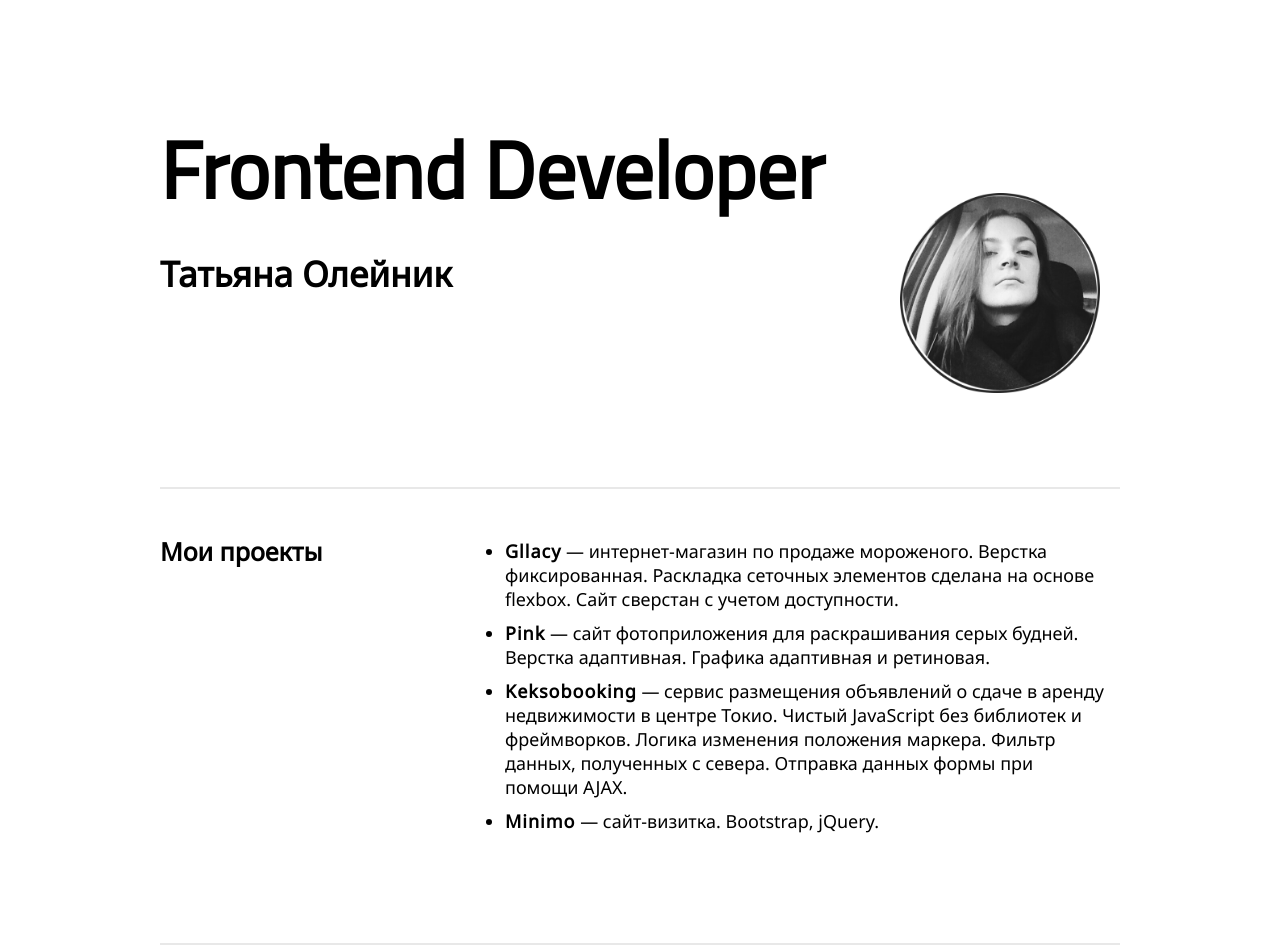
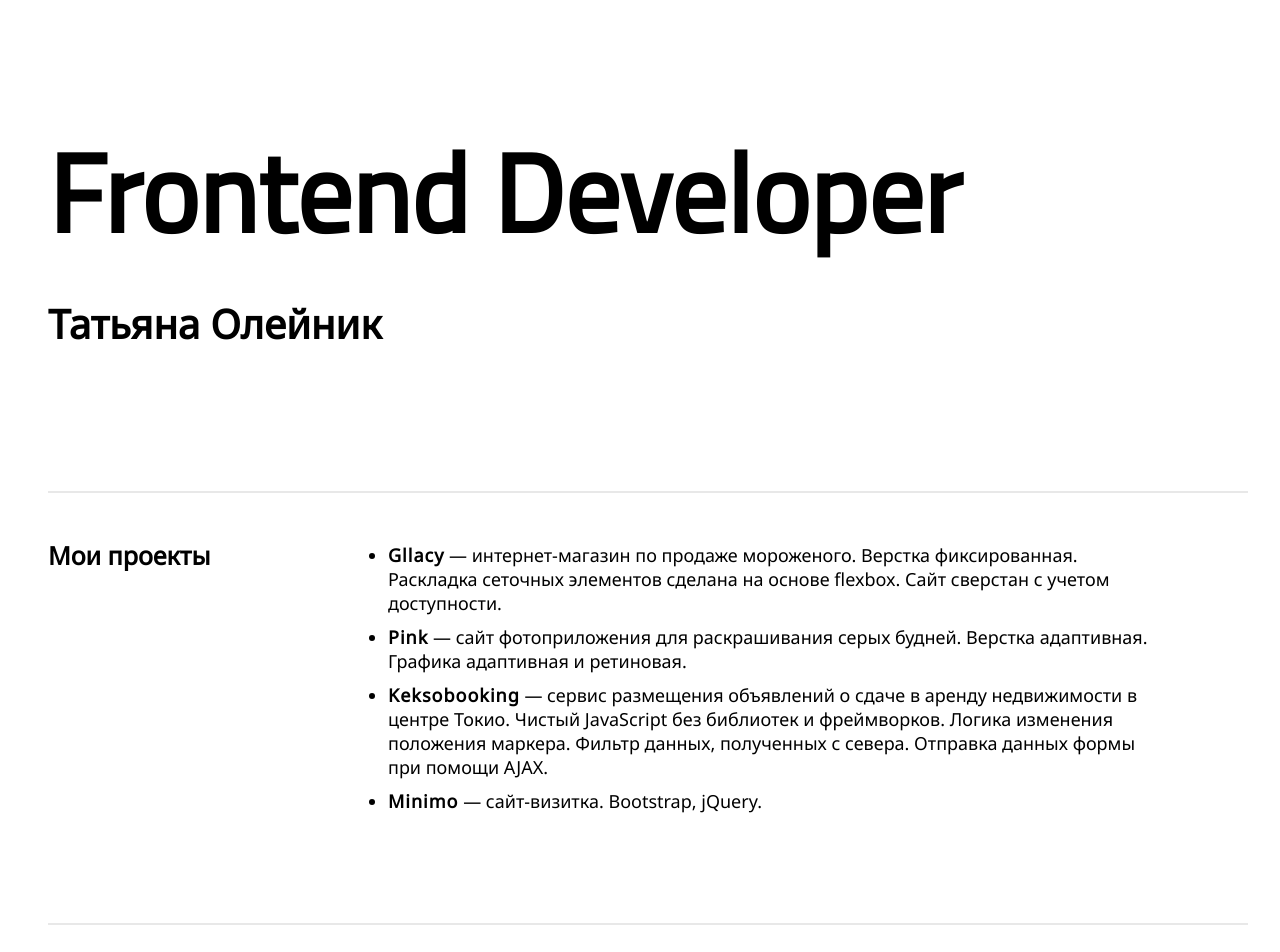
Before and after one commit to tatiana-oleynik/tatiana-oleynik.github.io, a plain HTML site: page index.html in a window 1280 px wide. Shown: the top 952 px of the page. Drawn offline with Linux system fonts and the light colour scheme.

Commit message:
Making edits

```diff
--- a/index.html
+++ b/index.html
@@ -16,7 +16,6 @@
         <h1 class="page-header__specialization">Frontend Developer</h1>
         <h2 class="page-header__name">Татьяна Олейник</h2>
       </div>
-      <img class="page-header__photo" src="img/photo.png" width="200" height="200">
     </header>
     <div class="trait"></div>
     <section class="projects">
--- a/style.css
+++ b/style.css
@@ -2,75 +2,31 @@ body {
   font-family: 'Noto Sans', sans-serif;
 }
 
-.wrapper {
-  max-width: 960px;
-  margin: 0 auto;
-}
-
-.page-header {
-  position: relative;
-  display: flex;
-  margin-bottom: 90px;
+.page-header__photo {
+  display: none;
 }
 
 .page-header__specialization {
   font-family: 'Titillium Web', sans-serif;
-  font-size: 80px;
   font-weight: bold;
 
   margin: 0;
-  margin-top: 100px;
-  margin-bottom: 20px;
   padding: 0;
 }
 
-.page-header__name {
-  font-size: 35px;
-  margin: 0;
-  margin-bottom: 100px;
-  padding: 0;
-}
-
-.page-header__photo {
-  position: absolute;
-  top: 185px;
-  left: 740px;
-}
-
 .trait {
-  width: 960px;
   height: 2px;
-  margin-bottom: 50px;
-
   background-color: rgb(232, 232, 232);
 }
 
-.projects,
-.technologies,
-.education,
-.profiles,
-.contacts {
-  display: flex;
-  margin-bottom: 100px;
-  line-height: 24px;
-}
-
-.title {
-  font-size: 25px;
-  margin: 0;
-  padding: 0;
-
-  width: 200px;
-  margin-right: 145px;
-}
-
+.page-header__name,
+.title,
 .projects__list,
 .technologies__list,
 .education__list,
 .profiles__list,
-.contacts__list {
-  font-size: 18px;
-  width: 600px;
+.contacts__list,
+.education__list-courses {
   margin: 0;
   padding: 0;
 }
@@ -107,6 +63,61 @@ body {
   border-bottom: 2px solid #CD5C5C;
 }
 
+@media (min-width: 320px) {
+  .wrapper {
+    max-width: 320px;
+    margin: 0 auto;
+    padding-left: 15px;
+    padding-right: 15px;
+  }
+
+  .page-header {
+    margin-bottom: 40px;
+  }
+
+  .page-header__specialization {
+    margin-top: 30px;
+    margin-bottom: 10px;
+
+    text-align: center;
+  }
+
+  .page-header__name {
+    margin-bottom: 30px;
+    text-align: center;
+  }
+
+  .trait {
+    width: 320px;
+    margin-bottom: 20px;
+  }
+
+  .projects,
+  .technologies,
+  .education,
+  .profiles,
+  .contacts {
+    margin-bottom: 30px;
+    line-height: 24px;
+  }
+
+  .technologies {
+    text-align: center;
+  }
+
+  .title {
+    margin-bottom: 20px;
+    text-align: center;
+  }
+
+  .projects__list,
+  .technologies__list,
+  .education__list,
+  .profiles__list,
+  .contacts__list {
+    list-style: none;
+  }
+
   .projects__item,
   .technologies__item,
   .education__item,
@@ -117,5 +128,169 @@ body {
   }
 
   .education__list-courses {
+    margin-left: 15px;
     margin-top: 10px;
+    list-style: none;
   }
+}
+
+@media (min-width: 660px) {
+  .wrapper {
+    max-width: 660px;
+    margin: 0 auto;
+    padding-left: 20px;
+    padding-right: 20px;
+  }
+
+  .page-header__specialization  {
+    font-size: 50px;
+    margin-top: 70px;
+  }
+
+  .page-header__name {
+    margin-bottom: 50px;
+  }
+
+  .trait {
+    width: 660px;
+    margin-bottom: 40px;
+  }
+
+  .projects,
+  .technologies,
+  .education,
+  .profiles,
+  .contacts {
+    display: flex;
+    margin-bottom: 60px;
+  }
+
+  .title {
+    width: 200px;
+    margin-right: 60px;
+    text-align: left;
+  }
+
+  .projects__list,
+  .technologies__list,
+  .education__list,
+  .profiles__list,
+  .contacts__list {
+    font-size: 18px;
+    width: 360px;
+    list-style-type: disc;
+  }
+
+  .technologies {
+    text-align: left;
+  }
+
+  .education__list-courses {
+    list-style-type: circle;
+    margin-left: 35px;
+  }
+}
+
+@media (min-width: 960px) {
+  .wrapper {
+    max-width: 960px;
+    margin: 0 auto;
+    padding-left: 30px;
+    padding-right: 30px;
+  }
+
+  .page-header {
+    position: relative;
+    display: flex;
+    margin-bottom: 90px;
+  }
+
+  .page-header__specialization {
+    font-size: 80px;
+
+    margin-top: 100px;
+    margin-bottom: 20px;
+    text-align: left;
+  }
+
+  .page-header__name {
+    font-size: 35px;
+    text-align: left;
+  }
+
+  .page-header__photo {
+    position: absolute;
+    display: block;
+    top: 185px;
+    left: 720px;
+  }
+
+  .trait {
+    width: 960px;
+    margin-bottom: 50px;
+  }
+
+  .projects,
+  .technologies,
+  .education,
+  .profiles,
+  .contacts {
+    margin-bottom: 100px;
+    line-height: 24px;
+  }
+
+  .title {
+    font-size: 25px;
+
+    width: 215px;
+    margin-right: 85px;
+  }
+
+  .projects__list,
+  .technologies__list,
+  .education__list,
+  .profiles__list,
+  .contacts__list {
+    font-size: 18px;
+    width: 600px;
+  }
+}
+
+@media (min-width: 1200px) {
+  .wrapper {
+    max-width: 1200px;
+    margin: 0 auto;
+    padding-left: 40px;
+    padding-right: 40px;
+  }
+
+  .page-header__specialization {
+    font-size: 110px;
+  }
+
+  .page-header__name {
+    font-size: 40px;
+  }
+
+  .page-header__photo {
+    top: 290px;
+    left: 850px;
+  }
+
+  .trait {
+    width: 1200px;
+  }
+
+  .title {
+    width: 240px;
+    margin-right: 100px;
+  }
+
+  .projects__list,
+  .technologies__list,
+  .education__list,
+  .profiles__list,
+  .contacts__list {
+    width: 780px;
+  }
+}
```
Also changed, not shown: img/photo.png (deleted). Lines whose indentation alone changed are shown as unchanged.
